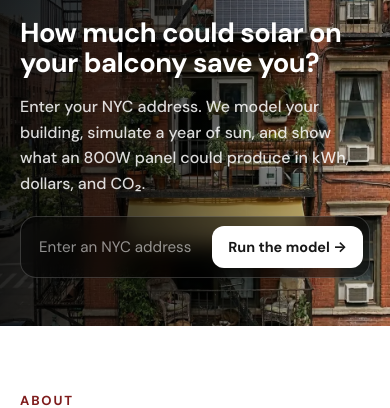
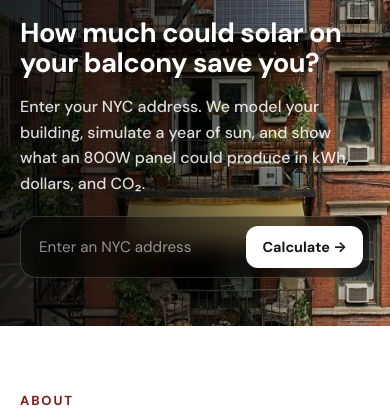
Before and after one commit to lowellbw/balconyc, a plain HTML site: page index.html in a window 390 px wide. Shown: the part 82-490 px from the top of the page. Drawn offline with nearby package versions, Linux system fonts and the light colour scheme; some packages are replaced by stand-ins of ours.

Commit message:
Shorten hero button to 'Calculate' for mobile fit (#22)
Co-authored-by: Claude <noreply@anthropic.com>

```diff
--- a/index.html
+++ b/index.html
@@ -660,7 +660,7 @@
           <input type="text" class="hero-input" id="addressInput" placeholder="Enter an NYC address" autocomplete="off">
           <div class="hero-input-spinner" id="heroSpinner"></div>
         </div>
-        <button type="button" class="hero-input-submit" id="heroSubmit" onclick="document.getElementById('addressInput').focus()" aria-label="Run the model">Run the model &rarr;</button>
+        <button type="button" class="hero-input-submit" id="heroSubmit" onclick="document.getElementById('addressInput').focus()" aria-label="Calculate">Calculate &rarr;</button>
       </div>
       <div class="hero-building-info" id="heroBuildingInfo"></div>
 
```
